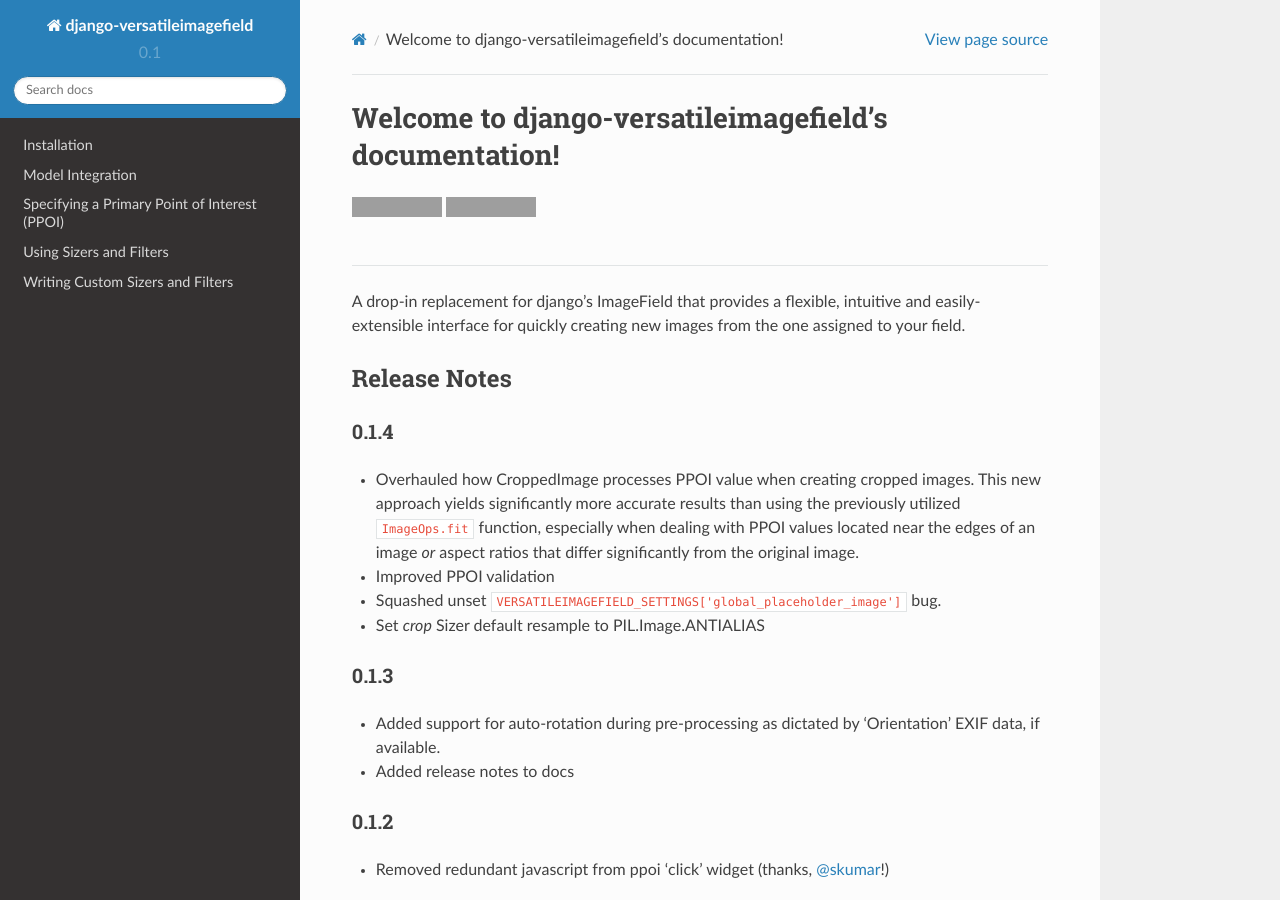
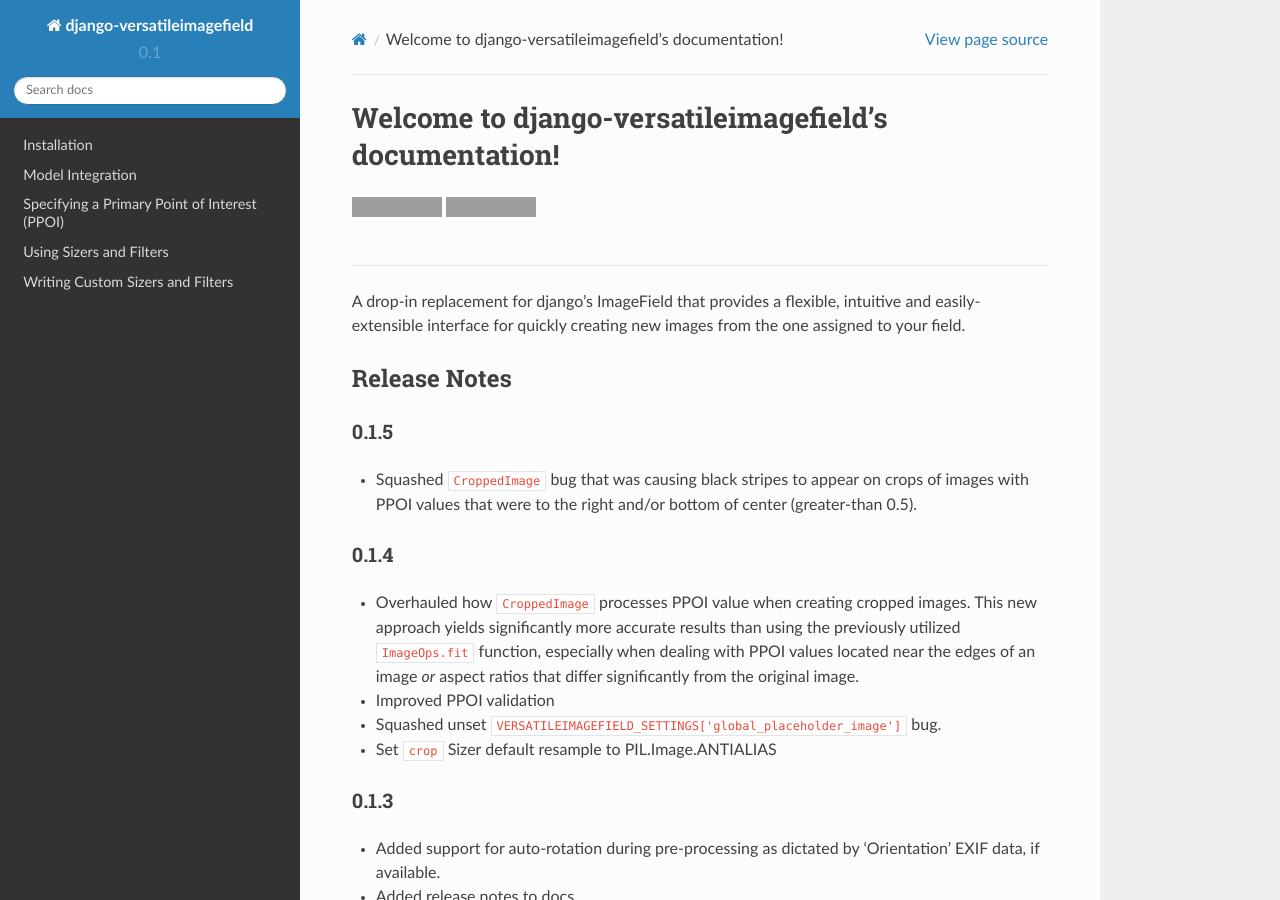
Before and after one commit to respondcreate/django-versatileimagefield, a Sphinx documentation site: the page built from docs/index.rst, in a window 1280 px wide and 900 px high. Built offline with Sphinx 7.4.7 and the Read the Docs theme 2.0.0, drawn with Linux system fonts in a browser that asks for light colours; grey boxes are pictures that could not be loaded.

Commit message:
Squashed CroppedImage 'black stripe' bug
Black stripes were appearing on crops made from images with PPOI values
to the right and/or bottom of center (greater-than 0.5).

```diff
--- a/docs/index.rst
+++ b/docs/index.rst
@@ -24,13 +24,17 @@
 Release Notes
 =============
 
+0.1.5
+^^^^^
+-  Squashed ``CroppedImage`` bug that was causing black stripes to appear on crops of images with PPOI values that were to the right and/or bottom of center (greater-than 0.5).
+
 0.1.4
 ^^^^^
 
--  Overhauled how CroppedImage processes PPOI value when creating cropped images. This new approach yields significantly more accurate results than using the previously utilized ``ImageOps.fit`` function, especially when dealing with PPOI values located near the edges of an image *or* aspect ratios that differ significantly from the original image.
+-  Overhauled how ``CroppedImage`` processes PPOI value when creating cropped images. This new approach yields significantly more accurate results than using the previously utilized ``ImageOps.fit`` function, especially when dealing with PPOI values located near the edges of an image *or* aspect ratios that differ significantly from the original image.
 -  Improved PPOI validation
 -  Squashed unset ``VERSATILEIMAGEFIELD_SETTINGS['global_placeholder_image']`` bug.
--  Set `crop` Sizer default resample to PIL.Image.ANTIALIAS
+-  Set ``crop`` Sizer default resample to PIL.Image.ANTIALIAS
 
 0.1.3
 ^^^^^
--- a/setup.py
+++ b/setup.py
@@ -5,7 +5,7 @@
 setup(
     name='django-versatileimagefield',
     packages=find_packages(),
-    version='0.1.4b',
+    version='0.1.5',
     author=u'Jonathan Ellenberger',
     author_email='jonathan_ellenberger@wgbh.org',
     url='http://github.com/WGBH/django-versatileimagefield/',
```
Also changed, not shown: 1 other file.
